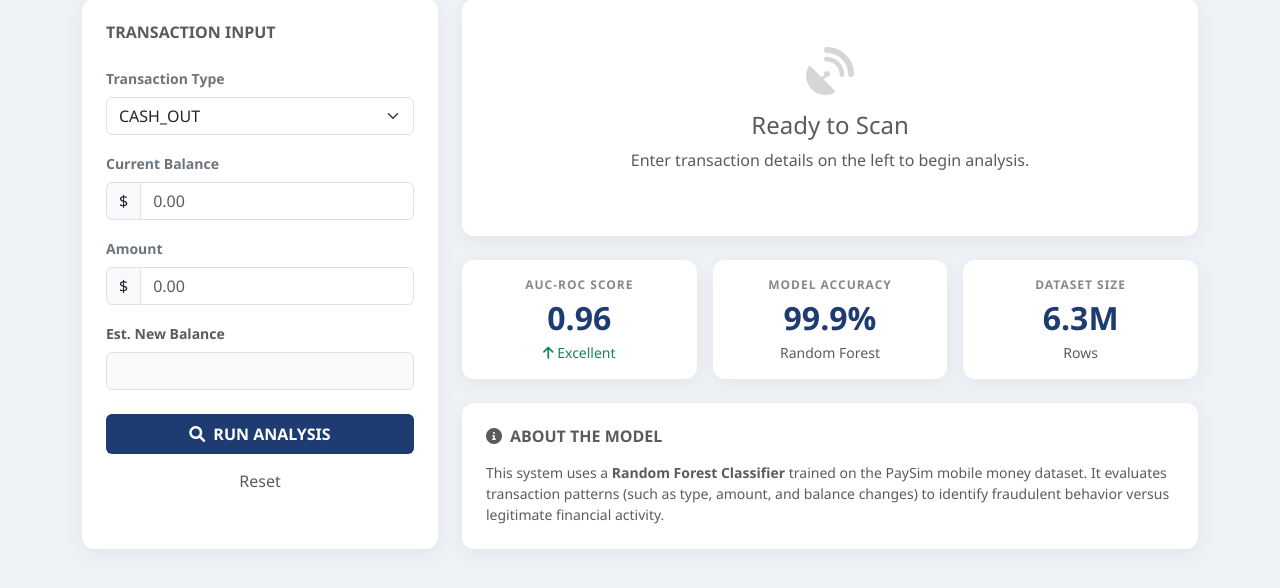
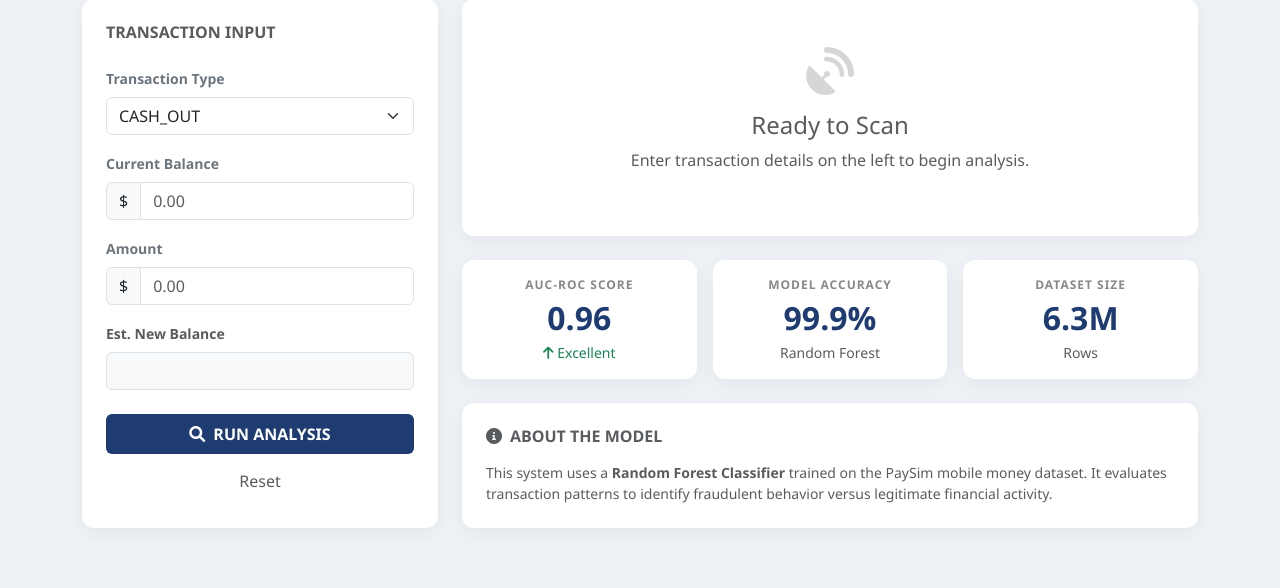
Before and after one commit to DhanyaB21/Online_Transaction_Fraud_Detection, a Django app: page /dashboard/ in a window 1280 px wide. Shown: the part 191-779 px from the top of the page. Run offline with Django 5.2, Linux system fonts and the light colour scheme.

Commit message:
updated dashboard

```diff
--- a/main/templates/main/dashboard.html
+++ b/main/templates/main/dashboard.html
@@ -11,7 +11,6 @@
             font-family: 'Segoe UI', Roboto, Helvetica, Arial, sans-serif;
             color: #333;
         }
-
         .header-section {
             background: linear-gradient(135deg, #1e3c72 0%, #2a5298 100%);
             color: white;
@@ -26,26 +25,10 @@
             box-shadow: 0 5px 20px rgba(0,0,0,0.05);
             transition: transform 0.2s;
         }
-        .card-modern:hover {
-            transform: translateY(-2px);
-        }
-        .metric-value {
-            font-size: 2rem;
-            font-weight: 700;
-            color: #1e3c72;
-        }
-        .metric-label {
-            text-transform: uppercase;
-            font-size: 0.75rem;
-            letter-spacing: 1px;
-            color: #888;
-            font-weight: 600;
-        }
-        .result-box {
-            padding: 2rem;
-            border-radius: 12px;
-            text-align: center;
-        }
+        .card-modern:hover { transform: translateY(-2px); }
+        .metric-value { font-size: 2rem; font-weight: 700; color: #1e3c72; }
+        .metric-label { text-transform: uppercase; font-size: 0.75rem; letter-spacing: 1px; color: #888; font-weight: 600; }
+        .result-box { padding: 2rem; border-radius: 12px; text-align: center; }
         .bg-fraud { background: #fff0f0; border: 2px solid #ffcccc; color: #d63384; }
         .bg-safe { background: #f0fff4; border: 2px solid #b7ebc5; color: #198754; }
     </style>
@@ -72,11 +55,11 @@
                         <div class="mb-3">
                             <label class="form-label small fw-bold text-secondary">Transaction Type</label>
                             <select name="type" id="type" class="form-select" onchange="autoCalculate()">
-                                <option value="CASH_OUT">CASH_OUT</option>
-                                <option value="TRANSFER">TRANSFER</option>
-                                <option value="PAYMENT">PAYMENT</option>
-                                <option value="DEBIT">DEBIT</option>
-                                <option value="CASH_IN">CASH_IN</option>
+                                <option value="CASH_OUT" {% if result.type == "CASH_OUT" %}selected{% endif %}>CASH_OUT</option>
+                                <option value="TRANSFER" {% if result.type == "TRANSFER" %}selected{% endif %}>TRANSFER</option>
+                                <option value="PAYMENT" {% if result.type == "PAYMENT" %}selected{% endif %}>PAYMENT</option>
+                                <option value="DEBIT" {% if result.type == "DEBIT" %}selected{% endif %}>DEBIT</option>
+                                <option value="CASH_IN" {% if result.type == "CASH_IN" %}selected{% endif %}>CASH_IN</option>
                             </select>
                         </div>
 
@@ -84,7 +67,9 @@
                             <label class="form-label small fw-bold text-secondary">Current Balance</label>
                             <div class="input-group">
                                 <span class="input-group-text bg-light">$</span>
-                                <input type="number" step="0.01" name="oldbalanceOrg" id="oldbalanceOrg" class="form-control" placeholder="0.00" oninput="autoCalculate()" required>
+                                <input type="number" step="0.01" name="oldbalanceOrg" id="oldbalanceOrg"
+                                       class="form-control" placeholder="0.00" oninput="autoCalculate()" required
+                                       value="{{ result.oldbalanceOrg|default:'' }}">
                             </div>
                         </div>
 
@@ -92,13 +77,17 @@
                             <label class="form-label small fw-bold text-secondary">Amount</label>
                             <div class="input-group">
                                 <span class="input-group-text bg-light">$</span>
-                                <input type="number" step="0.01" name="amount" id="amount" class="form-control" placeholder="0.00" oninput="autoCalculate()" required>
+                                <input type="number" step="0.01" name="amount" id="amount"
+                                       class="form-control" placeholder="0.00" oninput="autoCalculate()" required
+                                       value="{{ result.amount|default:'' }}">
                             </div>
                         </div>
 
                         <div class="mb-4">
                             <label class="form-label small fw-bold text-muted">Est. New Balance</label>
-                            <input type="number" step="0.01" name="newbalanceOrig" id="newbalanceOrig" class="form-control bg-light text-muted" readonly>
+                            <input type="number" step="0.01" name="newbalanceOrig" id="newbalanceOrig"
+                                   class="form-control bg-light text-muted" readonly
+                                   value="{{ result.newbalanceOrig|default:'' }}">
                         </div>
 
                         <div class="d-grid">
@@ -120,18 +109,12 @@
                             <i class="fas fa-exclamation-triangle fa-3x text-danger mb-3"></i>
                             <h2 class="text-danger fw-bold">FRAUD DETECTED</h2>
                             <p class="lead mb-0">Probability of Fraud: <strong>{{ result.probability }}%</strong></p>
-
-                            <div class="mt-3">
-                                <span class="badge bg-danger p-2">Recommendation: Block Transaction</span>
-                            </div>
+                            <div class="mt-3"><span class="badge bg-danger p-2">Recommendation: Block Transaction</span></div>
                         {% else %}
                             <i class="fas fa-check-circle fa-3x text-success mb-3"></i>
                             <h2 class="text-success fw-bold">SAFE TRANSACTION</h2>
                             <p class="lead mb-0">Probability of Fraud: <strong>{{ result.probability }}%</strong></p>
-
-                            <div class="mt-3">
-                                <span class="badge bg-success p-2">Recommendation: Approve</span>
-                            </div>
+                            <div class="mt-3"><span class="badge bg-success p-2">Recommendation: Approve</span></div>
                         {% endif %}
                     </div>
                 </div>
@@ -171,11 +154,9 @@
                     <h6 class="fw-bold text-muted mb-3 text-uppercase"><i class="fas fa-info-circle me-2"></i>About the Model</h6>
                     <p class="text-muted small mb-0">
                         This system uses a <strong>Random Forest Classifier</strong> trained on the PaySim mobile money dataset.
-                        It evaluates transaction patterns (such as type, amount, and balance changes) to identify fraudulent behavior
-                        versus legitimate financial activity.
+                        It evaluates transaction patterns to identify fraudulent behavior versus legitimate financial activity.
                     </p>
                 </div>
-
             </div>
         </div>
     </div>
@@ -185,10 +166,17 @@
             let balance = parseFloat(document.getElementById('oldbalanceOrg').value) || 0;
             let amount = parseFloat(document.getElementById('amount').value) || 0;
             let type = document.getElementById('type').value;
+
             let newBal = (type === 'CASH_IN') ? balance + amount : balance - amount;
-
             document.getElementById('newbalanceOrig').value = newBal.toFixed(2);
         }
+
+        // On Page Load: Force calculation so the grey box isn't empty if data exists
+        window.onload = function() {
+            if(document.getElementById('amount').value !== "") {
+                autoCalculate();
+            }
+        };
     </script>
 </body>
 </html>
--- a/main/views.py
+++ b/main/views.py
@@ -40,59 +40,42 @@ class PredictFraud(APIView):
         except Exception as e:
             return Response({"error": str(e)}, status=400)
 
-
 def dashboard_view(request):
     result = None
 
     if request.method == 'POST':
         try:
 
-            amount_str = request.POST.get('amount')
-            oldbalanceOrg_str = request.POST.get('oldbalanceOrg')
-            newbalanceOrig_str = request.POST.get('newbalanceOrig')
+            amount = float(request.POST.get('amount', 0))
+            oldbalanceOrg = float(request.POST.get('oldbalanceOrg', 0))
+            newbalanceOrig = float(request.POST.get('newbalanceOrig', 0))
             type_val = request.POST.get('type')
 
-
-            amount = float(amount_str) if amount_str else 0.0
-            oldbalanceOrg = float(oldbalanceOrg_str) if oldbalanceOrg_str else 0.0
-            newbalanceOrig = float(newbalanceOrig_str) if newbalanceOrig_str else 0.0
-
             input_data = {
-                'step': 1,
-                'amount': amount,
-                'oldbalanceOrg': oldbalanceOrg,
-                'newbalanceOrig': newbalanceOrig,
-                'oldbalanceDest': 0.0,
-                'newbalanceDest': 0.0,
-                'nameOrig': 'Unknown',
-                'nameDest': 'Unknown'
+                'step': 1, 'amount': amount,
+                'oldbalanceOrg': oldbalanceOrg, 'newbalanceOrig': newbalanceOrig,
+                'oldbalanceDest': 0.0, 'newbalanceDest': 0.0,
+                'nameOrig': 'Unknown', 'nameDest': 'Unknown'
             }
-
             df = pd.DataFrame([input_data])
-
 
             if type_val in model_columns:
                 df[type_val] = 1
-
-
             df = df.reindex(columns=model_columns, fill_value=0)
 
             if model:
                 prediction = model.predict(df)[0]
                 probability = model.predict_proba(df)[0][1]
 
-
                 result = {
                     'is_fraud': prediction == 1,
                     'probability': round(probability * 100, 2),
                     'type': type_val,
-                    'amount': amount
+                    'amount': amount,
+                    'oldbalanceOrg': oldbalanceOrg,
+                    'newbalanceOrig': newbalanceOrig
                 }
-            else:
-                result = {'error': "Model file not found. Check server logs."}
-
         except Exception as e:
-            print(f"Error in Dashboard: {e}")
-            result = {'error': "Invalid input. Please check your numbers."}
+            print(f"Error: {e}")
 
     return render(request, 'main/dashboard.html', {'result': result})
```
